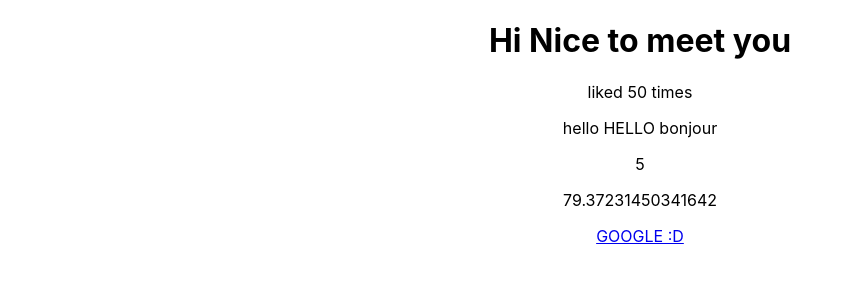
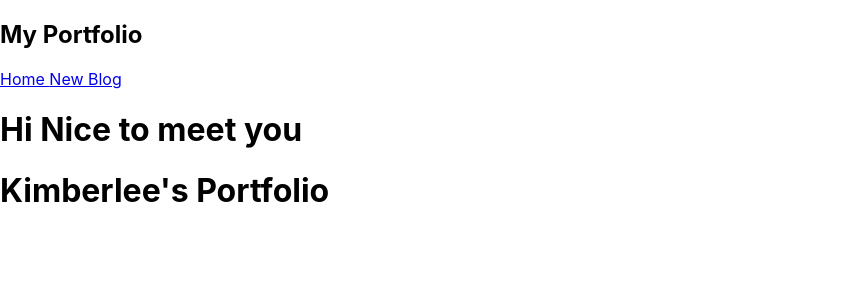
Before and after one commit to kimberleechoo/REACT-my-portfolio, a React (Create React App) app: page / in a window 1280 px wide. Shown: the top 300 px of the page, without its empty margins (0-852 px from the left). Built offline with nearby package versions, Linux system fonts and the light colour scheme.

Commit message:
react Tutorial 6 - up to Styling CSS

```diff
--- a/src/App.css
+++ /dev/null
@@ -1,38 +0,0 @@
-.App {
-  text-align: center;
-}
-
-.App-logo {
-  height: 40vmin;
-  pointer-events: none;
-}
-
-@media (prefers-reduced-motion: no-preference) {
-  .App-logo {
-    animation: App-logo-spin infinite 20s linear;
-  }
-}
-
-.App-header {
-  background-color: #282c34;
-  min-height: 100vh;
-  display: flex;
-  flex-direction: column;
-  align-items: center;
-  justify-content: center;
-  font-size: calc(10px + 2vmin);
-  color: white;
-}
-
-.App-link {
-  color: #61dafb;
-}
-
-@keyframes App-logo-spin {
-  from {
-    transform: rotate(0deg);
-  }
-  to {
-    transform: rotate(360deg);
-  }
-}
--- a/src/App.js
+++ b/src/App.js
@@ -1,5 +1,6 @@
-import './App.css';
 
+import Navbar from './Navbar';
+import Home from './Home'
 function App() {
   const title = 'Hi Nice to meet you';
   const likes = 50;
@@ -8,13 +9,15 @@ function App() {
   return (
     <div className="App">
       <div className="content">
+        <Navbar/>
         <h1>{title}</h1>
-        <p>liked {likes} times</p>
+        {/* //just some examples */}
+        {/* <p>liked {likes} times</p>
         <p>{"hello HELLO bonjour"}</p>
         <p>{1,2,3,4,5}</p>
         <p>{Math.random()*100}</p>
-        <a href={link}>GOOGLE :D </a>
-
+        <a href={link}>GOOGLE :D </a> */}
+        <Home />
       </div>
     </div>
   );
--- /dev/null
+++ b/src/Home.js
@@ -0,0 +1,7 @@
+const home = () => {
+    return (
+        <h1 className="titleForHome">Kimberlee's Portfolio</h1>
+    );
+}
+
+export default home;
--- /dev/null
+++ b/src/Navbar.js
@@ -0,0 +1,14 @@
+const Navbar = () => {
+    return (
+        <nav className="navbar">
+            <h1>My Portfolio</h1>
+            <div className="links">
+                <a href="/">Home </a>
+                <a href="/create">New Blog</a>
+
+            </div>
+        </nav>
+    );
+}
+
+export default Navbar;
```
